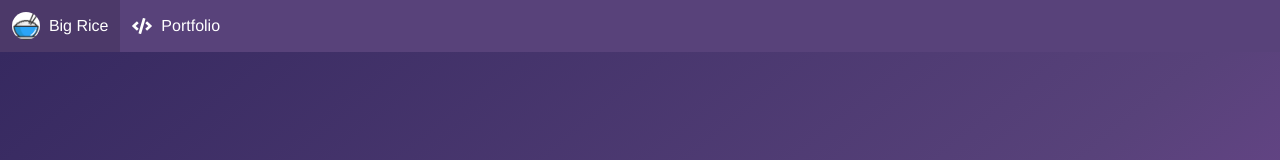
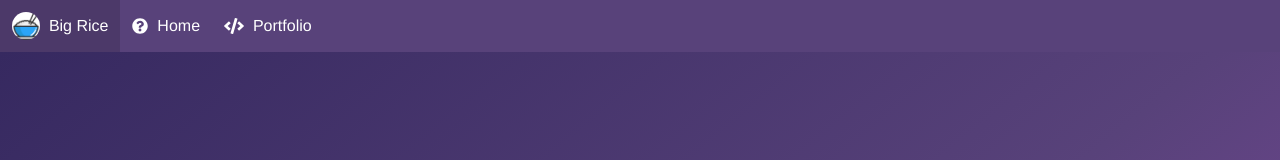
Before and after one commit to BigRiceEater/bigriceeater.github.io, a React app: page / in a window 1280 px wide. Shown: the top 160 px of the page. Built offline with nearby package versions, Linux system fonts and the light colour scheme.

Commit message:
Add link for Home

```diff
--- a/src/components/navigation/mobile-burger-menu.jsx
+++ b/src/components/navigation/mobile-burger-menu.jsx
@@ -1,26 +1,46 @@
 import React, { Component } from 'react';
 import { Link } from 'react-router-dom';
 import Icons from './../../modules/icon/icon-mapper';
+import Portfolio from '../../views/portfolio';
 
 class MobileBurgerMenu extends Component {
+  state = {
+    links: [
+      {
+        to: '/',
+        icon: Icons.utility.unknown,
+        label: 'Home'
+      },
+      {
+        to: '/portfolio',
+        icon: Icons.utility.code,
+        label: 'Portfolio'
+      }
+    ]
+  };
+
   getMenuClasses = () => {
     let classes = 'navbar-menu';
     if (this.props.isMenuActive) classes += ' is-active';
     return classes;
   };
 
+  navLink = ({ to, icon, label, onNavigation }) => {
+    return (
+      <Link key={to} to={to} className='navbar-item' onClick={onNavigation}>
+        {icon} &nbsp; {label}
+      </Link>
+    );
+  };
+
   render() {
+    const { links } = this.state;
     return (
       <div id='burger-menu' className={this.getMenuClasses()}>
         <div className='navbar-start'>
-          <Link
-            to='/portfolio'
-            className='navbar-item'
-            onClick={() => {
-              this.props.onNavigation();
-            }}>
-            {Icons.utility.code} &nbsp; Portfolio
-          </Link>
+          {links.map((link, index) =>
+            this.navLink({ ...link, onNavigation: this.props.onNavigation })
+          )}
         </div>
       </div>
     );
```
